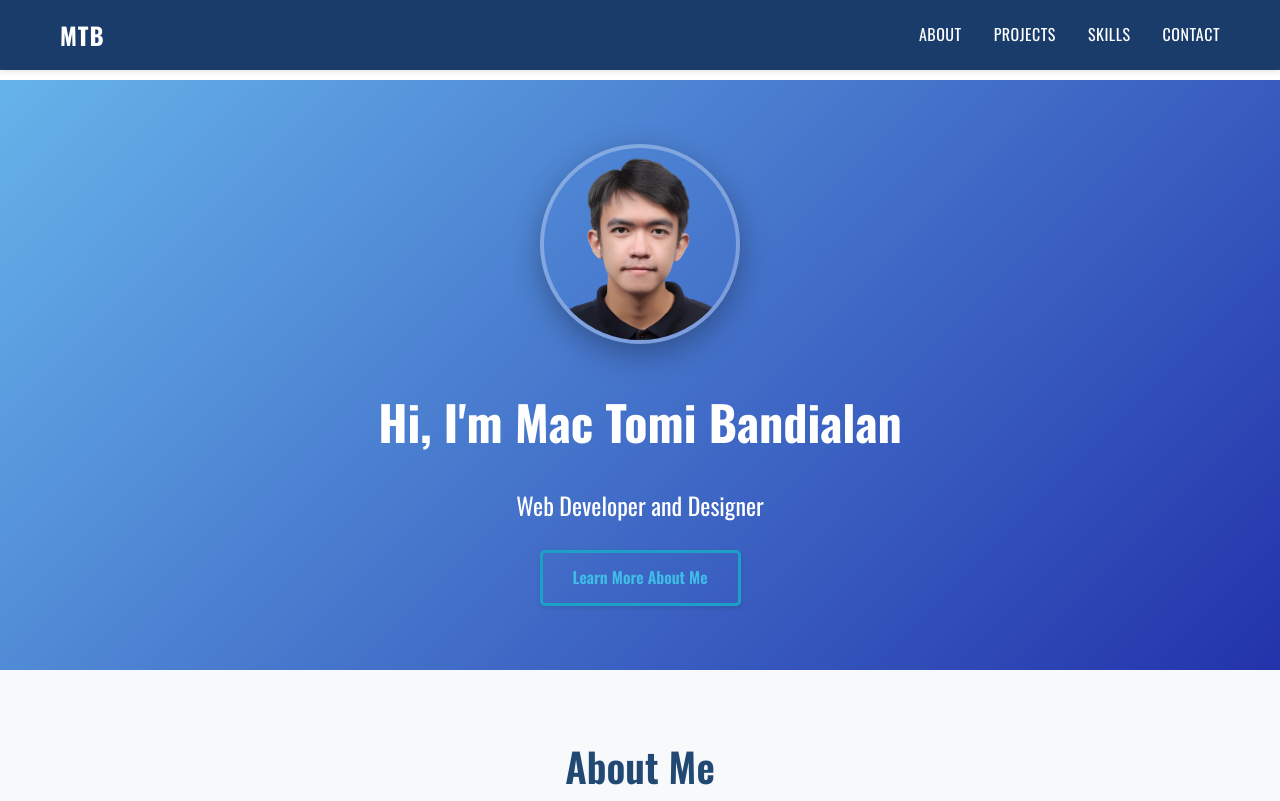
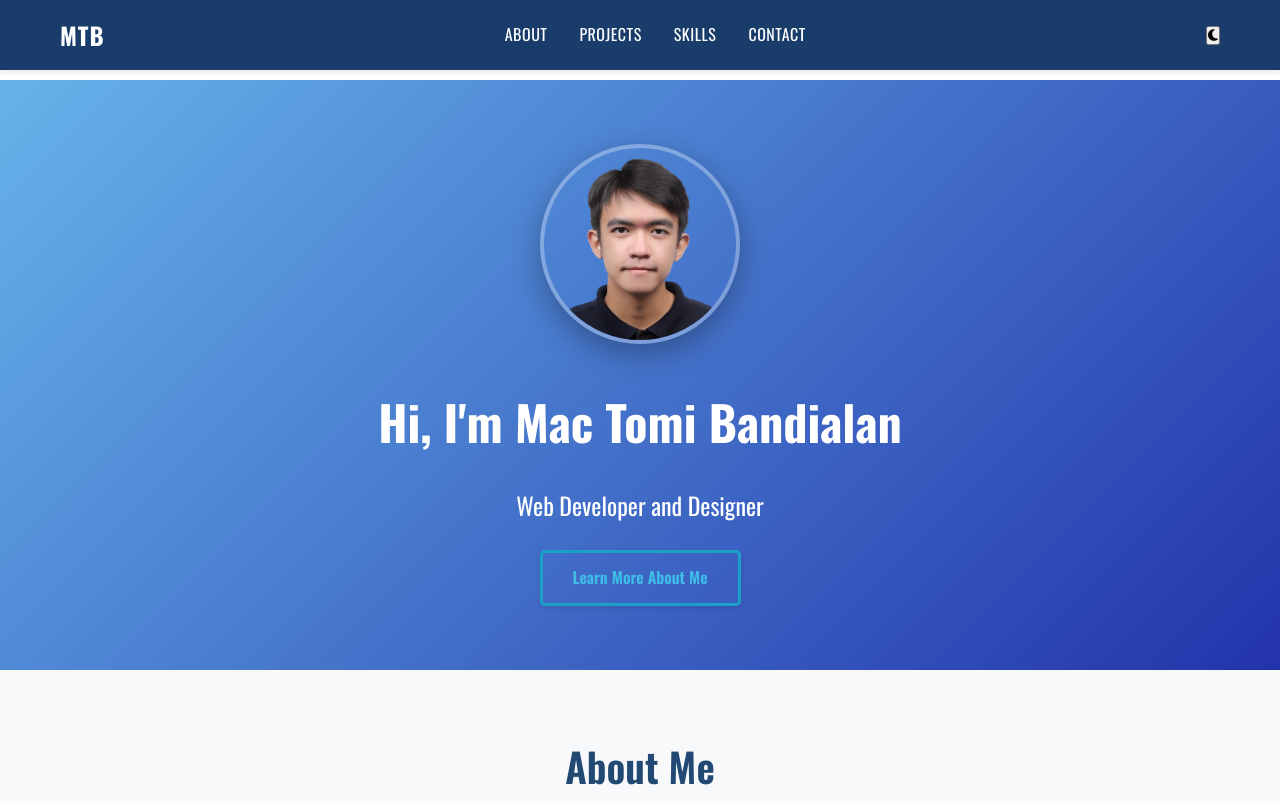
Before and after one commit to ToshiFritz/Portfolio, a plain HTML site: page index.html in a window 1280 px wide. Shown: the top 801 px of the page. Drawn offline with nearby package versions, Linux system fonts and the light colour scheme.

Commit message:
added darkmode btn (forgot to last time)

```diff
--- a/index.html
+++ b/index.html
@@ -30,6 +30,11 @@
                     <li><a href="#skills">SKILLS</a></li>
                     <li><a href="#contact">CONTACT</a></li>
                 </ul>
+
+                <!-- Dark Mode Toggle Button (moved to right) -->
+                <button id="dark-mode-toggle" aria-label="Toggle dark mode">
+                    <i class="fa-solid fa-moon"></i>
+                </button>
             </div>
         </nav>
     </header>
```
